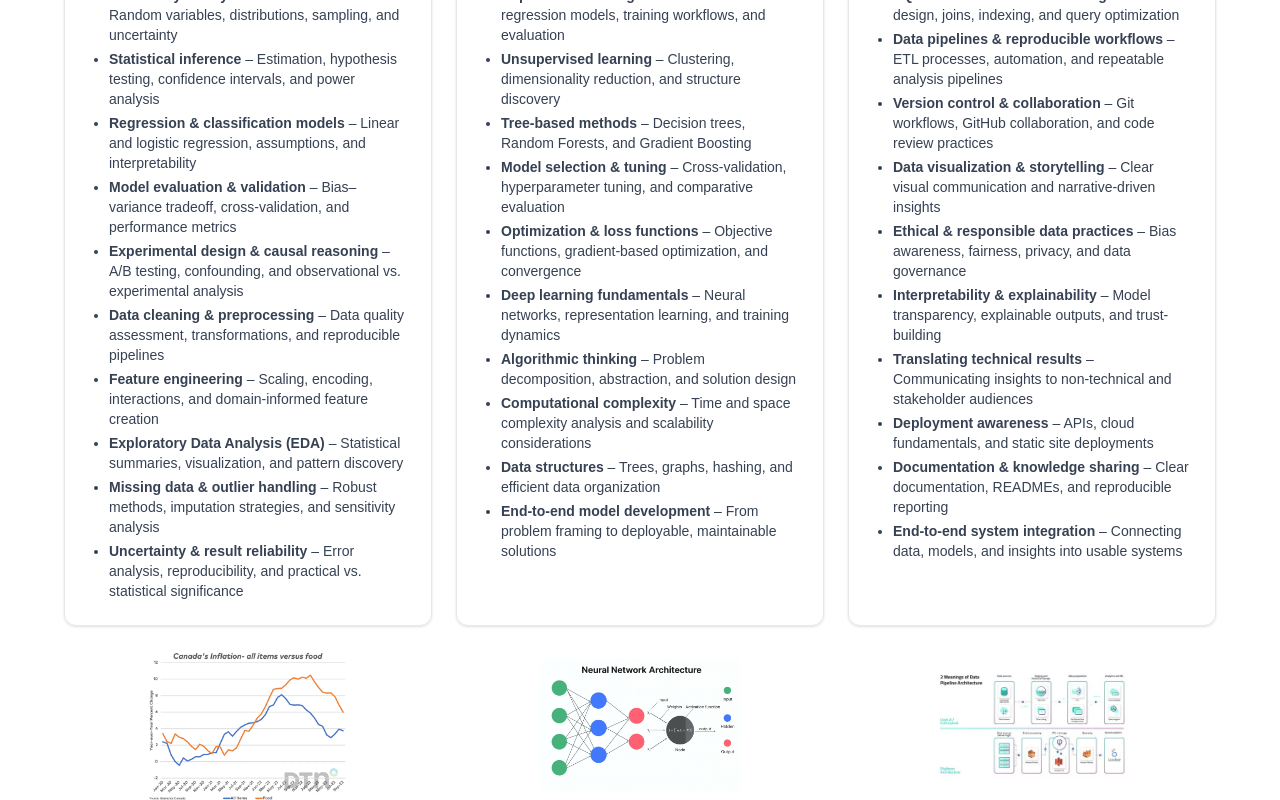
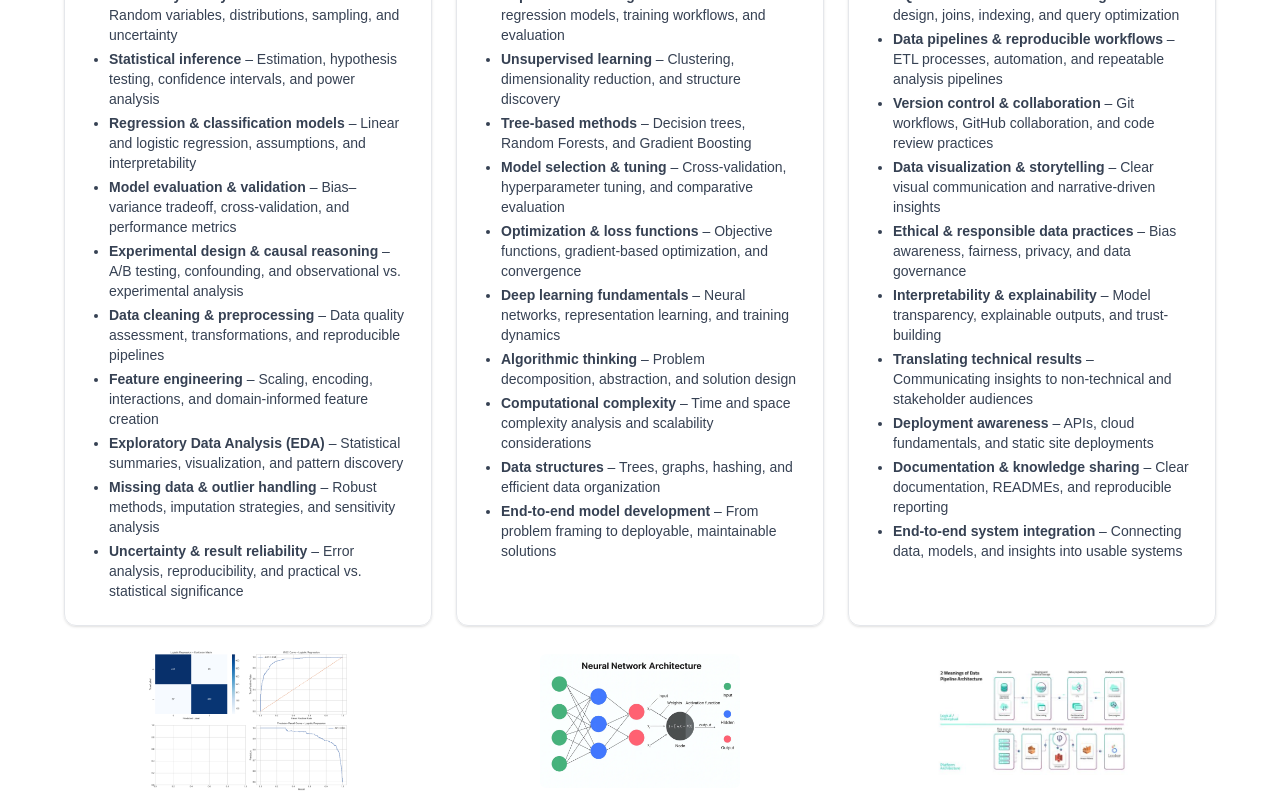
Before and after one commit to BryanB-prog/ThreePillars, a Next.js app: page / in a window 1280 px wide. Shown: the part 572-1372 px from the top of the page. Built offline with nearby package versions, Linux system fonts and the light colour scheme.

Commit message:
Modify images in HomePage component
Updated image sources and added a new output image in the HomePage component.

```diff
--- a/app/page.tsx
+++ b/app/page.tsx
@@ -193,7 +193,7 @@ const HomePage: React.FC = () => {
         <div className="grid gap-6 md:grid-cols-3 mt-6">
           <div className="flex items-center justify-center">
             <Image
-              src="/precision1.png"
+              src="/output.png"
               alt="Precision illustration"
               width={200}
               height={250}
```
